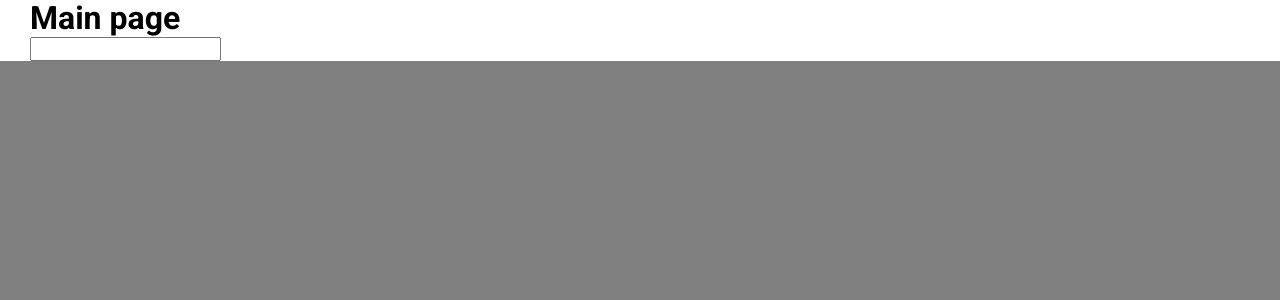
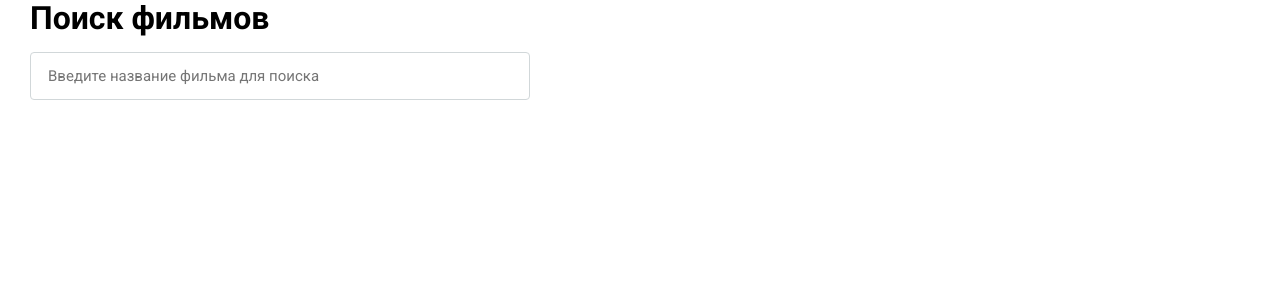
Before and after one commit to pavelchausov/digital-economy-league, a React app: page / in a window 1280 px wide. Shown: the top 300 px of the page. Built offline with nearby package versions, Linux system fonts and the light colour scheme.

Commit message:
верстка, фикс сборки картинки

```diff
--- a/src/scss/index.scss
+++ b/src/App.scss
@@ -9,21 +9,15 @@ body {
 h1 {
   margin: 0;
 }
+img {
+  image-rendering: -webkit-optimize-contrast;
+}
+
 .main-container {
   max-width: 1300px;
   margin: 0 auto;
   padding: 0 30px;
   background: #fff;
-}
-.films-container {
-  display: flex;
-  flex-wrap: wrap;
-  justify-content: space-between;
-}
-
-.films-card {
-  display: block;
-  width: 45%;
 }
 
 $autocomplete-width: 300px;
--- a/src/app.js
+++ b/src/app.js
@@ -7,6 +7,8 @@ import {
 } from 'react-router-dom';
 import { DetailPage, MainPage } from './pages';
 
+import 'normalize.css';
+import './App.scss';
 
 const App = () => (
   <Router>
--- /dev/null
+++ b/src/components/FilmsList/FilmsList.scss
@@ -0,0 +1,25 @@
+.films-container {
+  display: flex;
+  flex-wrap: wrap;
+  justify-content: space-between;
+}
+
+.film-card {
+  width: 230px;
+  height: 440px;
+  display: flex;
+  flex-direction: column;
+  margin-bottom: 15px;
+  align-items: center;
+  &:hover {
+    box-shadow: 0 0px 5px 3px rgba(41, 9, 253, 0.24);
+  }
+  .film-card__img {
+    display: block;
+    max-width: 230px;
+  }
+  .film-card__title {
+    margin-top: auto;
+    margin-bottom: 5px;
+  }
+}
--- /dev/null
+++ b/src/components/FilmsList/SearchQuery/SearchQuery.scss
@@ -0,0 +1,18 @@
+.search-query {
+  padding: 15px 0;
+  display: flex;
+  .query-block {
+    margin-right: 25px;
+  }
+  .total-cnt-block {
+
+  }
+  .search-query__label {
+    color: #596472;
+    font-size: 14px;
+  }
+  .search-query__value {
+    font-size: 16px;
+    font-weight: 600;
+  }
+}
--- /dev/null
+++ b/src/components/FilmsList/SearchQuery/index.js
@@ -0,0 +1,30 @@
+import React from 'react';
+import './SearchQuery.scss';
+
+const SearchQuery = ({ query, resultsCount }) => {
+  if (query === '') {
+    return (<></>);
+  }
+  return (
+    <div className="search-query">
+      <div className="query-block">
+        <span className="search-query__label">Вы искали: </span>
+        <span className="search-query__value">
+          &ldquo;
+          {query}
+          &ldquo;
+        </span>
+      </div>
+      <div className="total-cnt-block">
+        <span className="search-query__label">Всего результатов: </span>
+        <span className="search-query__value">
+          &ldquo;
+          {resultsCount}
+          &ldquo;
+        </span>
+      </div>
+    </div>
+  );
+};
+
+export default SearchQuery;
--- a/src/components/FilmsList/index.js
+++ b/src/components/FilmsList/index.js
@@ -1,11 +1,10 @@
 import React from 'react';
 import { connect } from 'react-redux';
 import { Link } from 'react-router-dom';
+import SearchQuery from './SearchQuery';
 
-// const mapStateToProps = ({ mainPageFilms, isMainPageLoadingData }) => ({
-//   films: mainPageFilms,
-//   isDataLoading: isMainPageLoadingData,
-// });
+import noImg from '../../assets/no-image-available.png';
+import './FilmsList.scss';
 
 const mapStateToProps = (store) => {
   const {
@@ -26,32 +25,6 @@ const mapStateToProps = (store) => {
   };
 };
 
-const SearchQuery = ({ query, resultsCount }) => {
-  if (query === '') {
-    return (<></>);
-  }
-  return (
-    <div>
-      <div>
-        <span>Вы искали: </span>
-        <span>
-          &ldquo;
-          {query}
-          &ldquo;
-        </span>
-      </div>
-      <div>
-        <span>Всего результатов: </span>
-        <span>
-          &ldquo;
-          {resultsCount}
-          &ldquo;
-        </span>
-      </div>
-    </div>
-  );
-};
-
 const FilmsList = (props) => {
   const {
     films,
@@ -60,7 +33,6 @@ const FilmsList = (props) => {
     isDataLoading,
   } = props;
 
-  // return (<></>);
   if (isDataLoading) {
     return (
       <div>LOADING...</div>
@@ -77,11 +49,16 @@ const FilmsList = (props) => {
             Poster: posterSrc,
             imdbID,
           } = item;
+          // const imgSrc = (posterSrc)
           return (
             <Link key={imdbID} to={`/film/${imdbID}`}>
               <div className="film-card">
-                <img src={posterSrc} alt="poster" />
-                <h6>{title}</h6>
+                <img
+                  src={noImg}
+                  alt="poster"
+                  className="film-card__img"
+                />
+                <h4 className="film-card__title">{title}</h4>
                 <div className="film-card__year-block">
                   <span className="film-card__year-label">Год: </span>
                   <span className="film-card__year-value">{year}</span>
--- /dev/null
+++ b/src/components/MainSearch/MainSearch.scss
@@ -0,0 +1,19 @@
+.main-search-container {
+  padding: 15px 0;
+}
+.main-search {
+  width: 500px;
+  height: 48px;
+  padding: 17px 17px 17px 17px;
+  font-size: 15px;
+  border: 1px solid #d1d7d9;
+  border-radius: 4px;
+  outline: none!important;
+  &:focus {
+    border: 1px solid #175aae;
+  }
+}
+
+::-webkit-search-cancel-button {
+  // display: block !important;
+}
--- a/src/components/MainSearch/index.js
+++ b/src/components/MainSearch/index.js
@@ -4,7 +4,7 @@ import { compose, bindActionCreators } from 'redux';
 import { connect } from 'react-redux';
 import { debounce } from 'underscore';
 import { setSearchQuery, setFindedFilmsAsync } from '../../actions';
-
+import './MainSearch.scss';
 
 const mapStateToProps = () => ({});
 const changeSearchQuery = (query, props) => {
@@ -19,8 +19,14 @@ const MainSearch = (props) => {
     changeSearchQueryDebounced(e.target.value, props);
   };
   return (
-    <div className="search-container">
-      <input type="search" onChange={handleChange} />
+    <div className="main-search-container">
+      <input
+        type="search"
+        onChange={handleChange}
+        placeholder="Введите название фильма для поиска"
+        className="main-search"
+        maxLength="80"
+      />
     </div>
   );
 };
--- a/src/index.js
+++ b/src/index.js
@@ -3,9 +3,6 @@ import ReactDOM from 'react-dom';
 import { Provider } from 'react-redux';
 import store from './store';
 import App from './app';
-
-import 'normalize.css';
-import './scss/index.scss';
 
 ReactDOM.render(
   <Provider store={store}>
--- /dev/null
+++ b/src/pages/MainPage/MainPage.scss
@@ -0,0 +1,3 @@
+.main-page {
+  min-height: 100vh;
+}
--- a/src/pages/MainPage/index.js
+++ b/src/pages/MainPage/index.js
@@ -2,10 +2,11 @@ import React from 'react';
 import MainSearch from '../../components/MainSearch';
 import FilmList from '../../components/FilmsList';
 import Paging from '../../components/Paging';
+import './MainPage.scss';
 
 const MainPage = () => (
-  <div className="main-container">
-    <h1>Main page</h1>
+  <div className="main-container main-page">
+    <h1>Поиск фильмов</h1>
     <MainSearch />
     <FilmList />
     <Paging />
--- a/webpack.config.js
+++ b/webpack.config.js
@@ -20,11 +20,11 @@ module.exports = {
       },
       {
         test: /\.(png|jpe?g|gif|svg)$/i,
-        loader: 'file-loader',
-        options: {
-          name: '[name].[ext]',
-          outputPath: path.join('/static', 'media'),
-        },
+        use: ['file-loader'],
+        // options: {
+        //   name: '[name].[ext]',
+        //   outputPath: path.join('/static', 'media'),
+        // },
       },
       {
         test: /\.(sc|c)ss$/,
```
